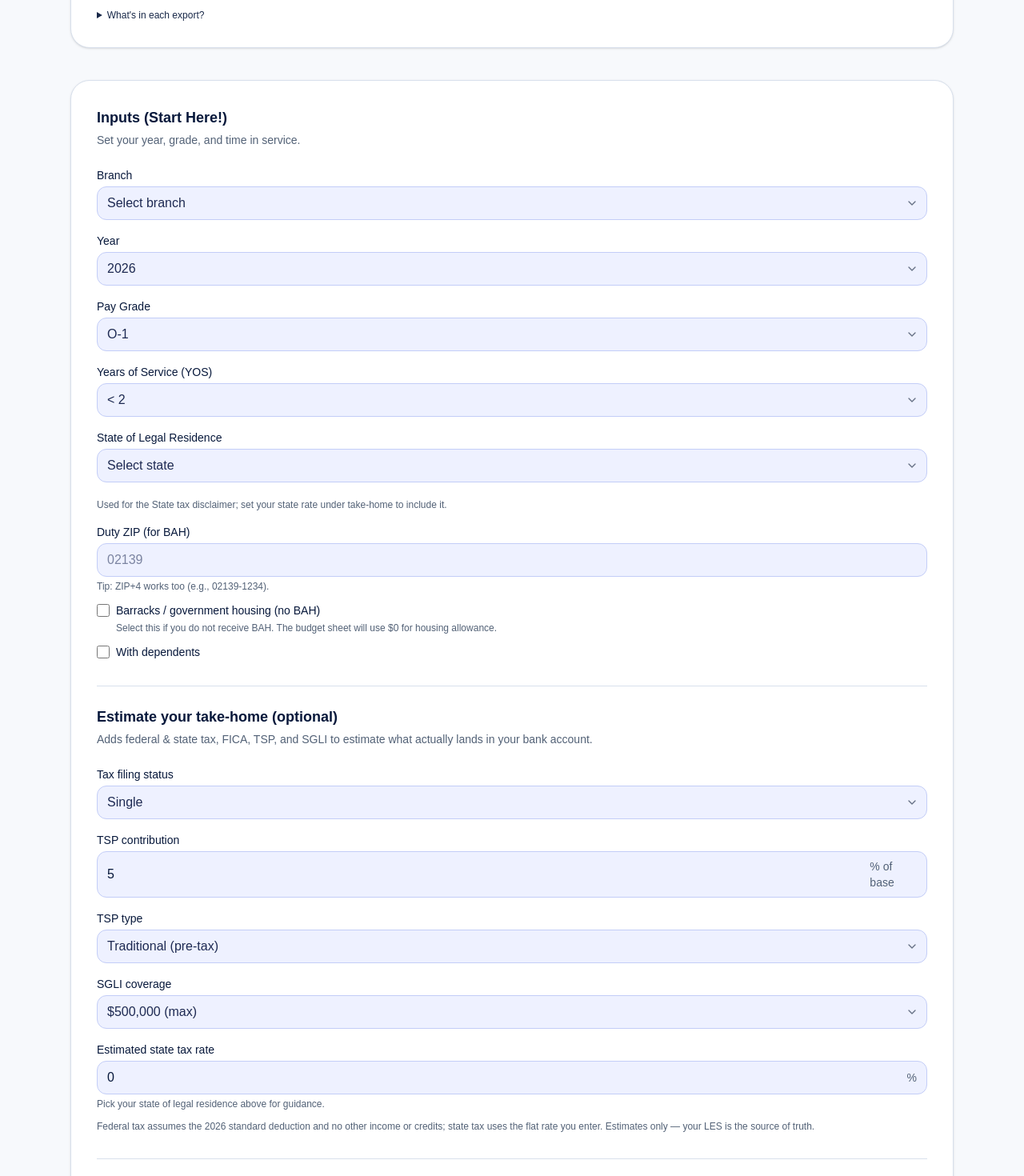
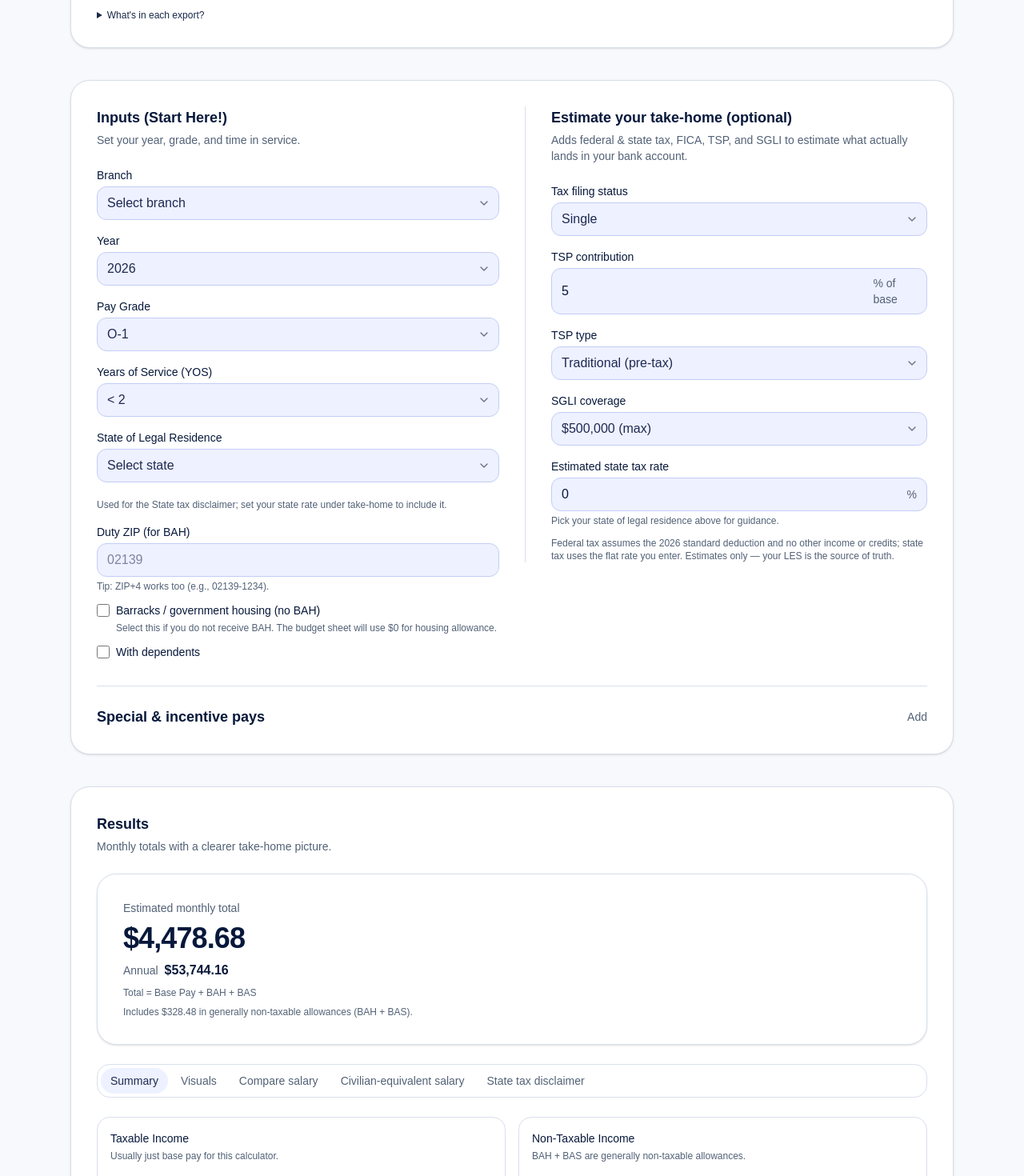
Before and after one commit to ActivePayOS/ActivePayOS, a Next.js app: page / in a window 1280 px wide. Shown: the part 300-1770 px from the top of the page at 80% size. Built offline with nearby package versions, Linux system fonts and the light colour scheme.

Commit message:
Place take-home estimate beside inputs in stacked Pay layout
In full-width (non-split) mode the narrow inputs leave room to show the
take-home estimate alongside them on large screens; side-by-side mode
keeps the previous stacked arrangement.

```diff
--- a/app/pay/pay-client.tsx
+++ b/app/pay/pay-client.tsx
@@ -663,6 +663,11 @@ export default function PayClient({
 
       <div className={splitLayout ? "grid gap-6 lg:grid-cols-2 lg:items-start" : "space-y-10"}>
         <section className="rounded-3xl border bg-white p-6 md:p-8 shadow-sm">
+          {/* In the full-width stacked layout the narrow inputs free up room to
+              place the take-home estimate alongside them; in side-by-side mode
+              the inputs section is already narrow, so they stack as before. */}
+          <div className={!splitLayout ? "lg:grid lg:grid-cols-2 lg:items-start lg:gap-8" : ""}>
+          <div>
           <h2 className="text-lg font-semibold">Inputs (Start Here!)</h2>
         <p className="mt-1 text-sm text-gray-600">
           Set your year, grade, and time in service.
@@ -815,8 +820,13 @@ export default function PayClient({
               </div>
             </div>
           </div>
-
-          <div className="mt-8 border-t pt-6">
+          </div>
+
+          <div
+            className={`mt-8 border-t pt-6 ${
+              !splitLayout ? "lg:mt-0 lg:border-t-0 lg:border-l lg:pt-0 lg:pl-8" : ""
+            }`}
+          >
             <h2 className="text-lg font-semibold">Estimate your take-home (optional)</h2>
             <p className="mt-1 text-sm text-gray-600">
               Adds federal &amp; state tax, FICA, TSP, and SGLI to estimate what actually lands in
@@ -924,6 +934,7 @@ export default function PayClient({
               Federal tax assumes the {year} standard deduction and no other income or credits; state
               tax uses the flat rate you enter. Estimates only — your LES is the source of truth.
             </p>
+          </div>
           </div>
 
           <div className="mt-8 border-t pt-6">
```
